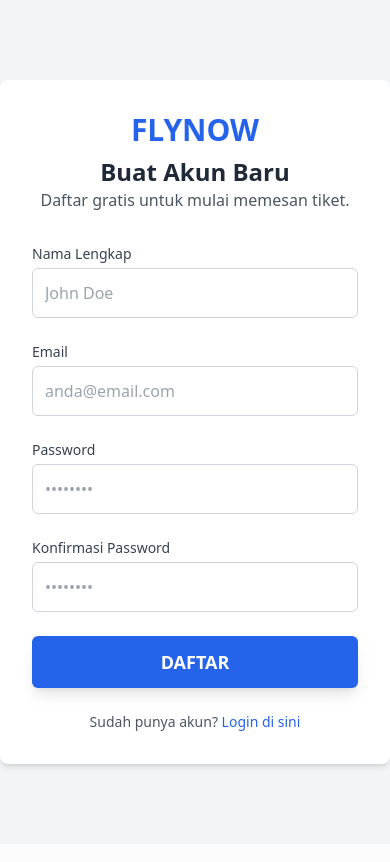
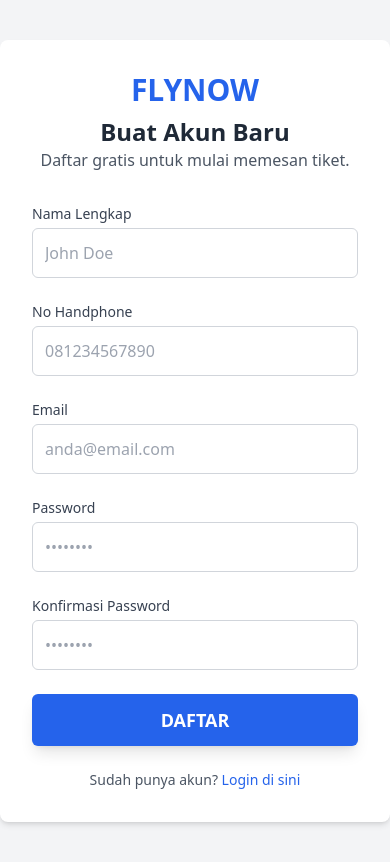
Before and after one commit to JesManda313/projekCloudComputing, a PHP site: page /register.php in a window 390 px wide. Before the commit the page ends 770 px from the top, so only its background shows below. Run offline with PHP 8.4, Linux system fonts and the light colour scheme; some libraries are stand-ins or nearby versions.

Commit message:
update add phone di register

```diff
--- a/backend/register_process.php
+++ b/backend/register_process.php
@@ -7,9 +7,10 @@ $fullname = trim($_POST['fullname'] ?? '');
 $email = trim($_POST['email'] ?? '');
 $password = trim($_POST['password'] ?? '');
 $confirm_password = trim($_POST['confirm_password'] ?? '');
+$phone = trim($_POST['phonenumber'] ?? '');
 
 // Validasi input kosong
-if ($fullname == '' || $email == '' || $password == '' || $confirm_password == '') {
+if ($fullname == '' || $email == '' || $password == '' || $confirm_password == '' || $phone == '') {
     $_SESSION['error'] = "Semua field wajib diisi.";
     header("Location: ../register.php");
     exit;
@@ -37,7 +38,7 @@ if ($check->num_rows > 0) {
 // Hash password
 $password_hash = password_hash($password, PASSWORD_DEFAULT);
 
-$phone = "081234567890";
+// $phone = "081234567890";
 
 // Default role user
 $role_id = 2;
--- a/register.php
+++ b/register.php
@@ -29,6 +29,13 @@ if (isset($_SESSION['error'])) {
                 <input type="text" id="fullname" name="fullname" required
                        class="mt-1 w-full p-3 border border-gray-300 rounded-md"
                        placeholder="John Doe">
+            </div>
+
+            <div>
+                <label for="phone" class="block text-sm font-medium text-gray-700">No Handphone</label>
+                <input type="text" id="phonenumber" name="phonenumber" required
+                       class="mt-1 w-full p-3 border border-gray-300 rounded-md"
+                       placeholder="081234567890">
             </div>
 
             <div>
```
